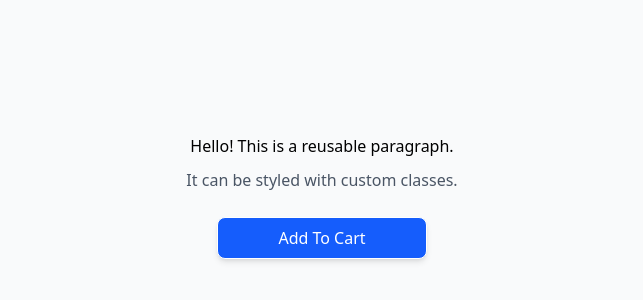
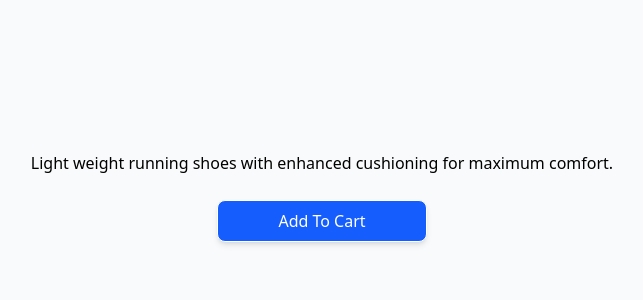
Before and after one commit to ashleyCodie/Landing-Page, a React (Vite) app in the folder client/: page / in a window 1280 px wide. Shown: the part 204-504 px from the top of the page, without its empty margins (318-961 px from the left). Built offline with nearby package versions, Linux system fonts and the light colour scheme.

Commit message:
Updated paragraph

```diff
--- a/client/src/App.tsx
+++ b/client/src/App.tsx
@@ -7,8 +7,8 @@ import Paragraph from "./components/reusable/paragraph"
 function App() {
   return (
     <main className="flex flex-col items-center justify-center min-h-screen p-6 bg-gray-50">
-      <Paragraph text="Hello! This is a reusable paragraph." />
-      <Paragraph text="It can be styled with custom classes." className="text-gray-600 mt-2" />
+      <Paragraph text="Light weight running shoes with enhanced cushioning for maximum comfort." />
+
 
       <div className="mt-6">
         <Button
```
